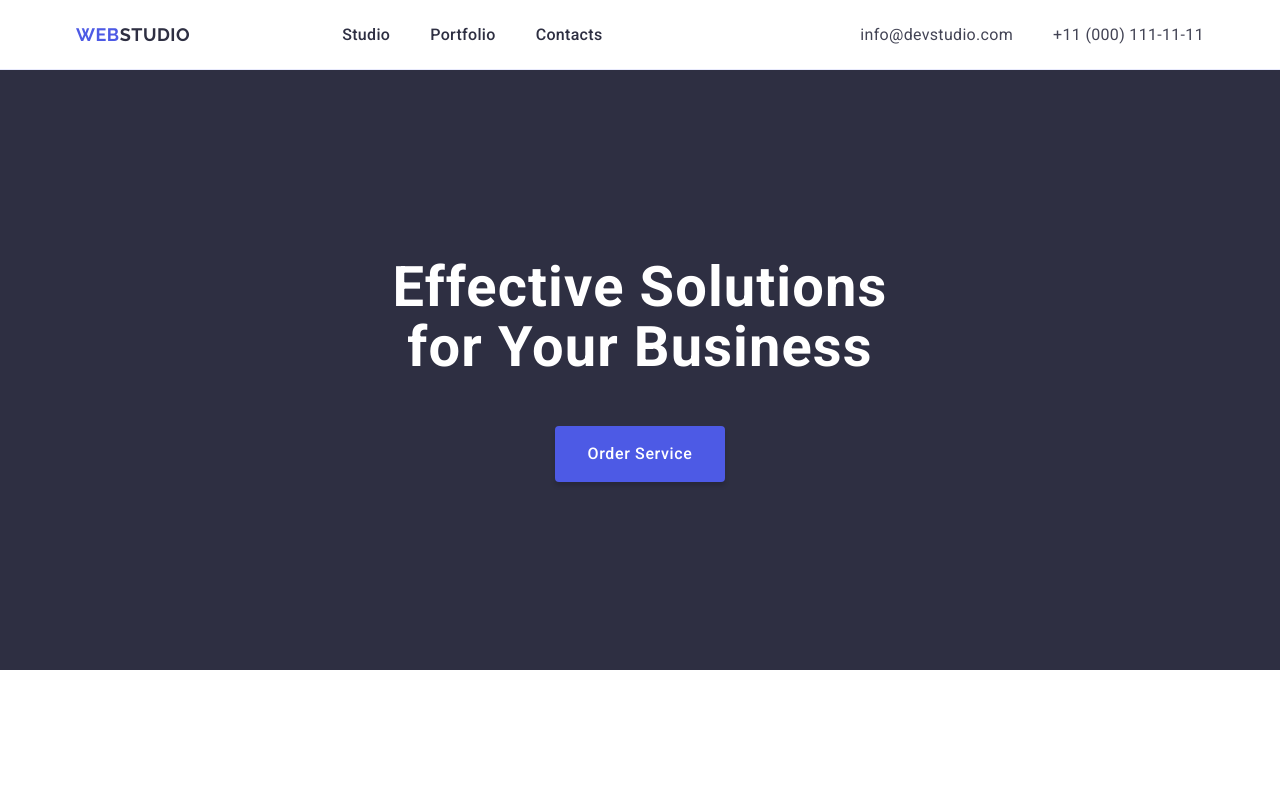
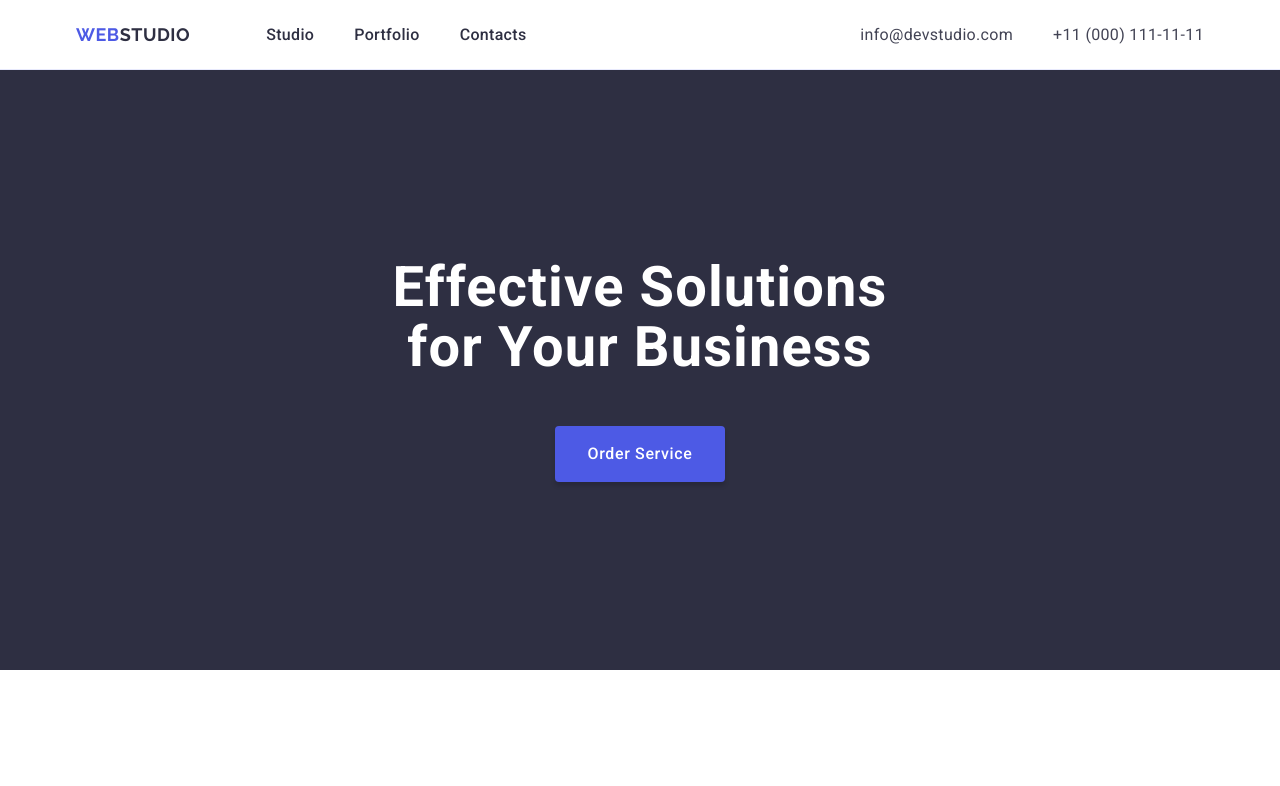
Before and after one commit to OverlordAins/goit-markup-hw-03, a plain HTML site: page index.html in a window 1280 px wide. Shown: the top 786 px of the page. Drawn offline with nearby package versions, Linux system fonts and the light colour scheme.

Commit message:
logo margin fix

```diff
--- a/css/styles.css
+++ b/css/styles.css
@@ -48,7 +48,6 @@ button {
     letter-spacing: 0.03em;
     text-transform: uppercase;
     color: #4D5AE5;
-    margin-right: 76px;
 }
 
 .section-title {
@@ -109,6 +108,10 @@ button {
 
 .header-logo {
     color: #2E2F42;
+}
+
+.allogo {
+    margin-right: 76px;
 }
 
 .header-list-item {
--- a/index.html
+++ b/index.html
@@ -39,7 +39,7 @@
     <header class="header">
       <div class="container">
         <nav class="header-navigation">
-          <a class="logo header-link" href="./index.html"
+          <a class="logo header-link allogo" href="./index.html"
             >Web<span class="header-logo logo">Studio</span></a
           >
           <ul class="header-link-list">
```
